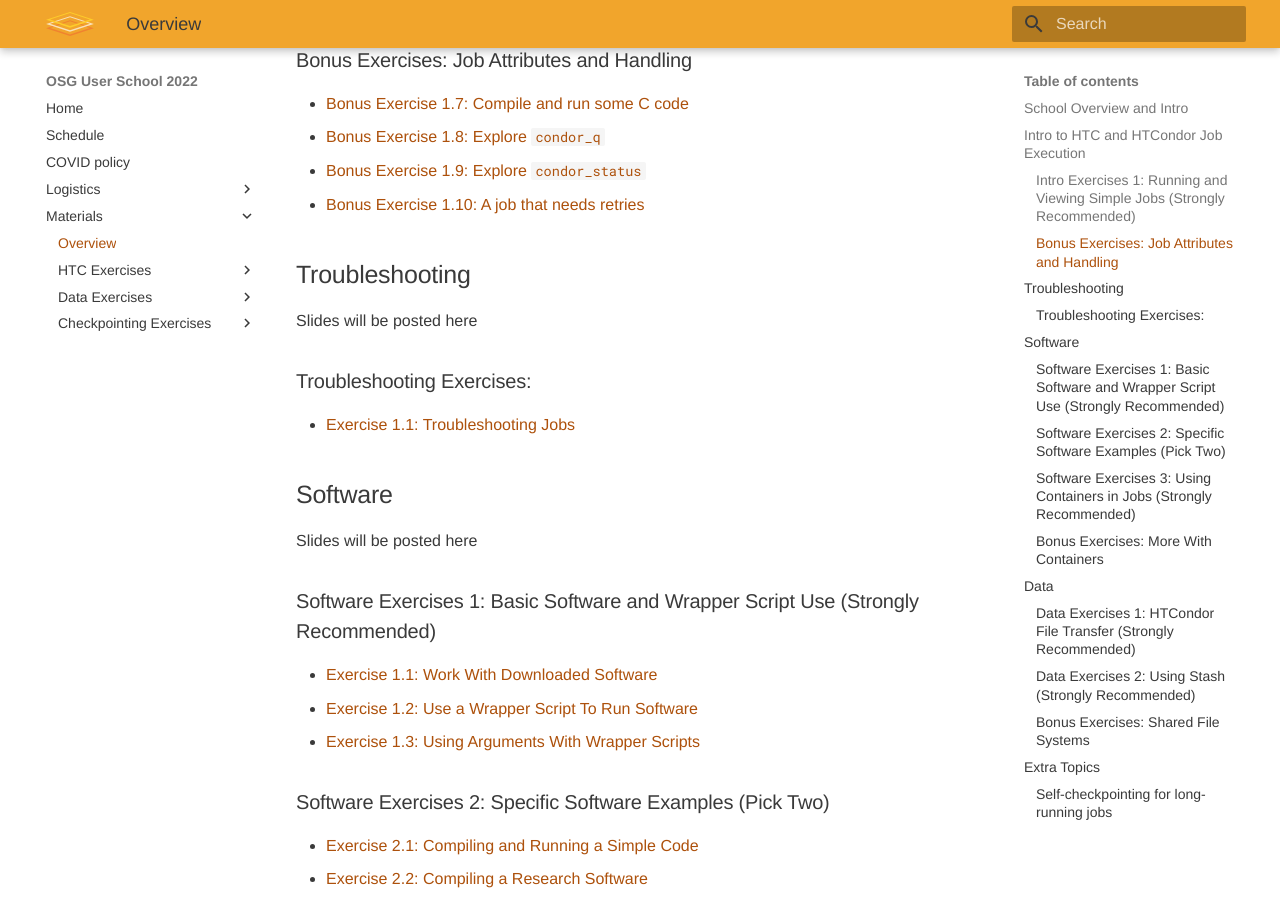
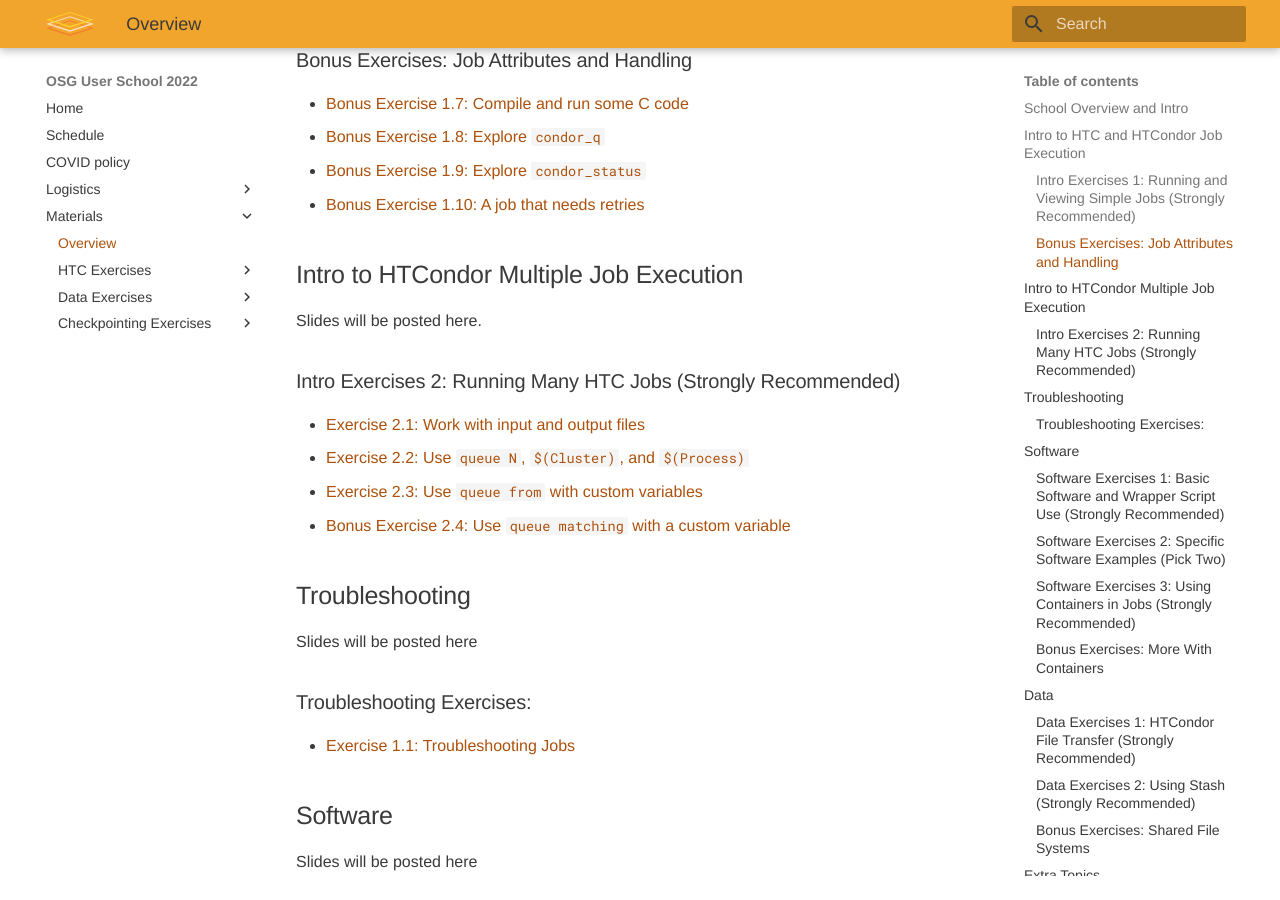
Before and after one commit to showmic09/user-school-2022, an MkDocs documentation site: the page built from docs/materials/index.md, in a window 1280 px wide and 900 px high, scrolled down 620 px. Built offline with MkDocs 1.6.1 and Material for MkDocs 9.7.7, drawn with Linux system fonts in a browser that asks for light colours.

Commit message:
Add htcondor multiple jobs exercises

```diff
--- a/docs/materials/index.md
+++ b/docs/materials/index.md
@@ -37,6 +29,16 @@ View the slides
 - [Bonus Exercise 1.8: Explore `condor_q`](htcondor/part1-ex8-queue.md)
 - [Bonus Exercise 1.9: Explore `condor_status`](htcondor/part1-ex9-status.md)
 - [Bonus Exercise 1.10: A job that needs retries](htcondor/part1-ex10-job-retry.md)
+
+## Intro to HTCondor Multiple Job Execution
+Slides will be posted here.
+
+### Intro Exercises 2: Running Many HTC Jobs (Strongly Recommended)
+
+- [Exercise 2.1: Work with input and output files](htcondor/part2-ex1-files.md)
+- [Exercise 2.2: Use `queue N`, `$(Cluster)`, and `$(Process)`](htcondor/part2-ex2-queue-n.md)
+- [Exercise 2.3: Use `queue from` with custom variables](htcondor/part2-ex3-queue-from.md)
+- [Bonus Exercise 2.4: Use `queue matching` with a custom variable](htcondor/part2-ex4-queue-matching.md)
 
 ## Troubleshooting
 
```
Also changed, not shown: other parts of docs/materials/index.md (+0 -8 lines).
